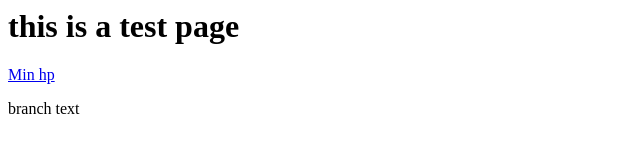
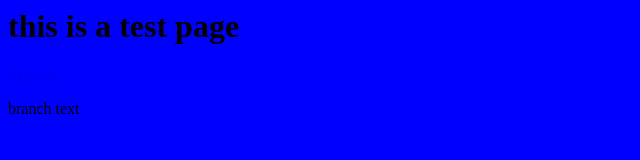
Before and after one commit to simonblouner/test.github.io, a plain HTML site: page index.html in a window 1280 px wide. Shown: the whole page, without its empty margins (0-640 px from the left). Drawn offline with Linux system fonts and the light colour scheme.

Commit message:
Style
Stylesheet added to index.html

```diff
--- a/index.html
+++ b/index.html
@@ -1,5 +1,6 @@
 <html>
 <head><title>Testing github</title></head>
+<link rel="stylesheet" type="text/css" href="style.css">
 <body>
 <h1>this is a test page</h1>
 
--- a/style.css
+++ b/style.css
@@ -1,2 +1,2 @@
 body{
-background:blue;
+background:blue;}
```
